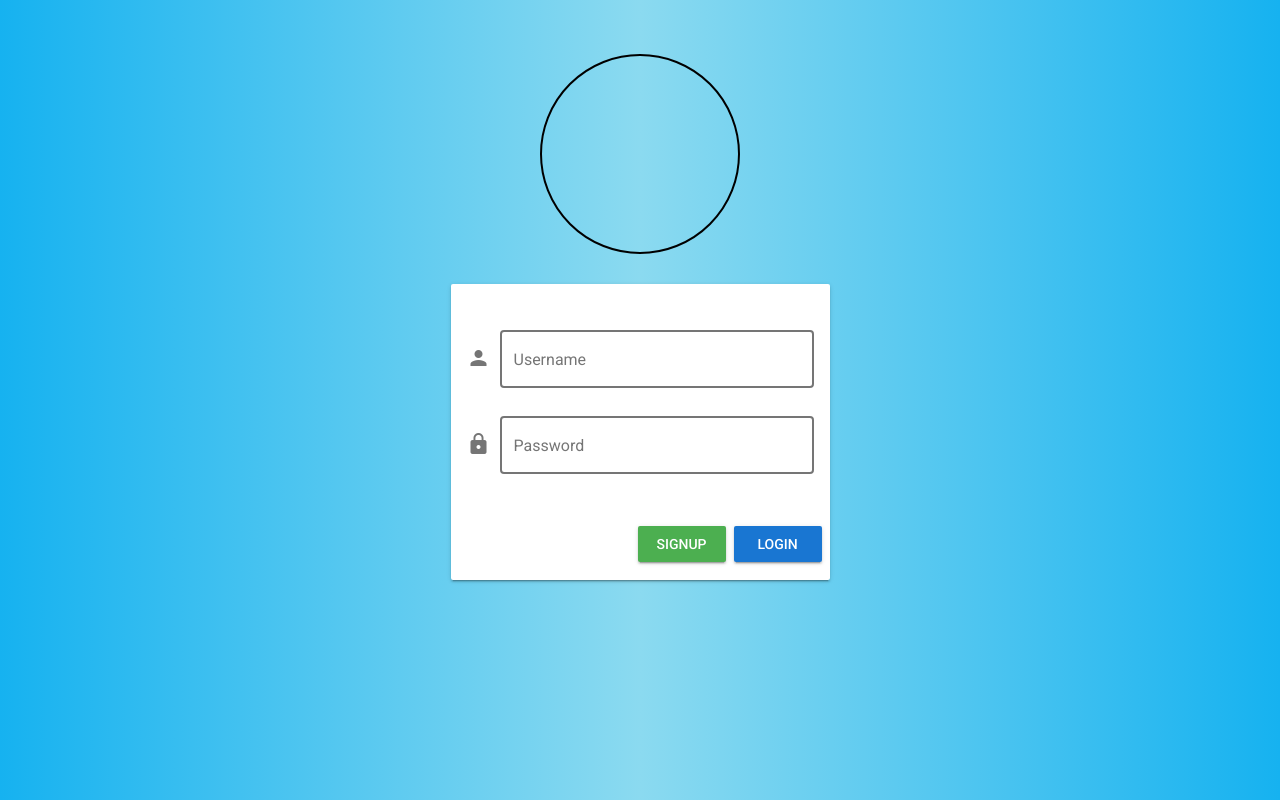
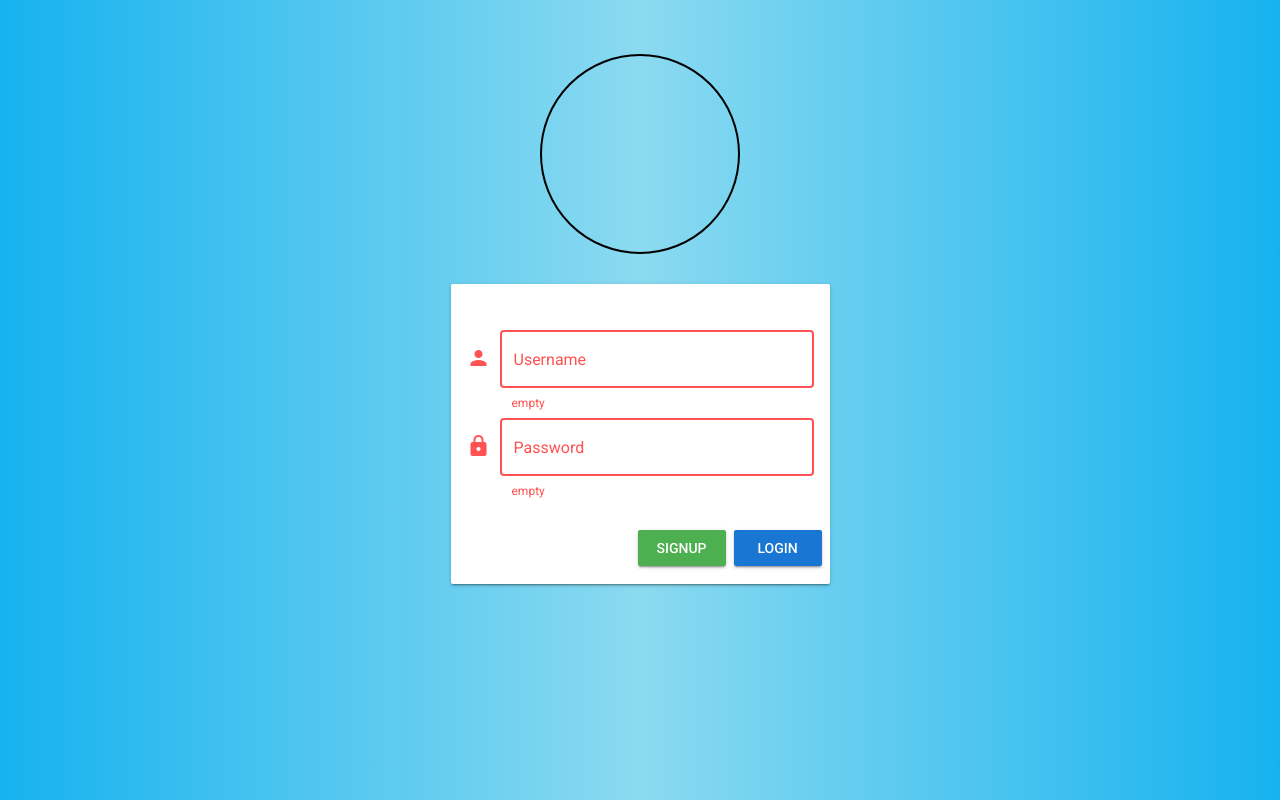
Before and after one commit to CristianQS/SwimmingApp, a Vue app in the folder front/: page /#/auth/login in a window 1280 px wide. Built offline with nearby package versions, Linux system fonts and the light colour scheme.

Commit message:
Added rules

```diff
--- a/front/src/components/LoginCard.vue
+++ b/front/src/components/LoginCard.vue
@@ -4,38 +4,68 @@
       <v-form>
         <v-text-field
               id="user_id"
+              v-model="user.email"
               prepend-icon="person"
               label="Username"
+              :error-messages="emailErrors"
               outline
         />
         <v-text-field
             id="user_passwd"
+            v-model="user.password"
+            :error-messages="emailErrors"
             prepend-icon="lock"
-              label="Password"
-              type='password'
-              outline
+            label="Password"
+            type='password'
+            outline
         />
       </v-form>
   </v-card-text>
   <v-card-actions>
     <v-spacer/>
       <v-btn id="btn_signup" color="success" @click="goTo('/signup')">SignUp</v-btn>
-      <v-btn id="btn_login" color="primary" @click="goTo('/profile')">Login</v-btn>
+      <v-btn id="btn_login" color="primary" @click="makeLogin()">Login</v-btn>
   </v-card-actions>
   </v-card>
 </template>
 
 <script>
 import { mapActions } from 'vuex'
+import { USER_LOGIN } from '../store/types/UserTypes'
 export default {
   name: 'LoginCard',
+  data () {
+    return {
+      user: {
+        email: '',
+        password: ''
+      },
+      check: undefined,
+      errors: []
+    }
+  },
   methods: {
     goTo (route) {
       this.$router.push(route)
     },
+    makeLogin () {
+      if(this.user.email === 'cris' && this.user.password === 'prueba') {
+        this.goTo('/profile')
+      } else {
+        this.check = false
+      }
+    },
     ...mapActions({
-
+      login: USER_LOGIN
     })
+  },
+  computed: {
+    emailErrors () {
+      const errors = []
+      this.user.email === '' && errors.push('empty')
+      this.check === false && errors.push('User does not exist')
+      return errors
+    }
   }
 }
 </script>
```
